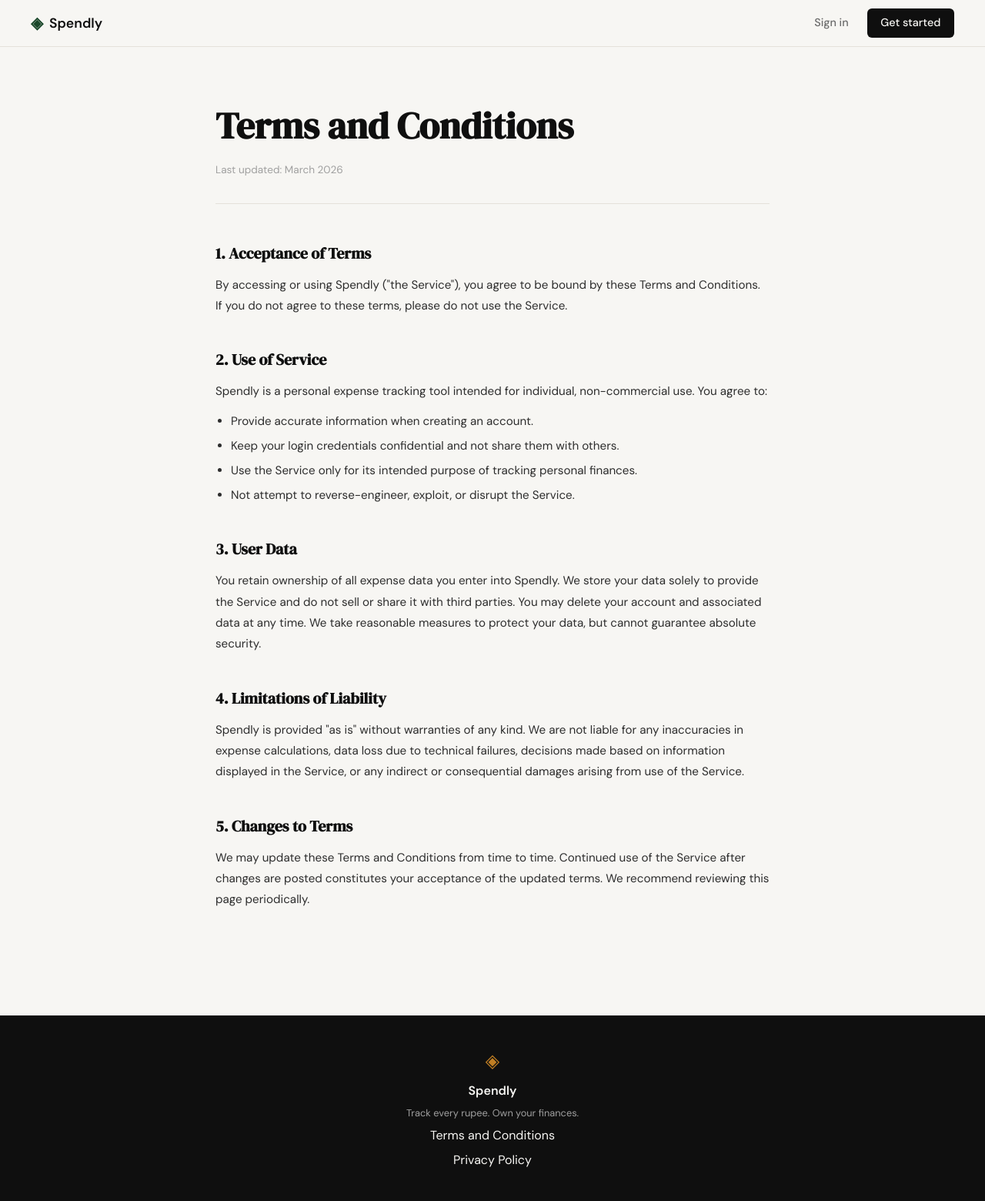
After one commit to shantanu-lrnr/spendly, a Flask app: page /terms in a window 1280 px wide. The commit adds this page. Shown: the whole page at 77% size. Run offline with Flask 3, Linux system fonts and the light colour scheme.

Commit message:
landing: add terms and conditions page and route

```diff
--- a/app.py
+++ b/app.py
@@ -20,6 +20,11 @@ def register():
 @app.route("/login")
 def login():
     return render_template("login.html")
+
+
+@app.route("/terms")
+def terms():
+    return render_template("terms.html")
 
 
 # ------------------------------------------------------------------ #
--- a/static/css/style.css
+++ b/static/css/style.css
@@ -508,6 +508,65 @@ a { color: inherit; text-decoration: none; }
 }
 
 /* ------------------------------------------------------------------ */
+/* Terms / Privacy pages                                              */
+/* ------------------------------------------------------------------ */
+
+.terms-page {
+    padding: 4rem 2rem 6rem;
+}
+
+.terms-inner {
+    max-width: 720px;
+    margin: 0 auto;
+}
+
+.terms-title {
+    font-family: var(--font-display);
+    font-size: clamp(2rem, 4vw, 3rem);
+    color: var(--ink);
+    margin-bottom: 0.5rem;
+}
+
+.terms-updated {
+    font-size: 0.85rem;
+    color: var(--ink-faint);
+    margin-bottom: 3rem;
+    padding-bottom: 2rem;
+    border-bottom: 1px solid var(--border);
+}
+
+.terms-section {
+    margin-bottom: 2.5rem;
+}
+
+.terms-section h2 {
+    font-family: var(--font-display);
+    font-size: 1.25rem;
+    color: var(--ink);
+    margin-bottom: 0.75rem;
+}
+
+.terms-section p {
+    font-size: 0.95rem;
+    color: var(--ink-soft);
+    line-height: 1.8;
+}
+
+.terms-section ul {
+    margin-top: 0.75rem;
+    padding-left: 1.25rem;
+    display: flex;
+    flex-direction: column;
+    gap: 0.4rem;
+}
+
+.terms-section ul li {
+    font-size: 0.95rem;
+    color: var(--ink-soft);
+    line-height: 1.7;
+}
+
+/* ------------------------------------------------------------------ */
 /* Responsive                                                          */
 /* ------------------------------------------------------------------ */
 
--- a/templates/base.html
+++ b/templates/base.html
@@ -34,7 +34,7 @@
             <span class="brand-icon">◈</span>
             <span class="footer-name">Spendly</span>
             <p class="footer-copy">Track every rupee. Own your finances.</p>
-            <a href="#">Terms and Conditions</a>
+            <a href="{{ url_for('terms') }}">Terms and Conditions</a>
             <a href="#">Privacy Policy</a>
         </div>
     </footer>
--- /dev/null
+++ b/templates/terms.html
@@ -0,0 +1,45 @@
+{% extends "base.html" %}
+
+{% block title %}Terms and Conditions — Spendly{% endblock %}
+
+{% block content %}
+
+<section class="terms-page">
+    <div class="terms-inner">
+        <h1 class="terms-title">Terms and Conditions</h1>
+        <p class="terms-updated">Last updated: March 2026</p>
+
+        <div class="terms-section">
+            <h2>1. Acceptance of Terms</h2>
+            <p>By accessing or using Spendly ("the Service"), you agree to be bound by these Terms and Conditions. If you do not agree to these terms, please do not use the Service.</p>
+        </div>
+
+        <div class="terms-section">
+            <h2>2. Use of Service</h2>
+            <p>Spendly is a personal expense tracking tool intended for individual, non-commercial use. You agree to:</p>
+            <ul>
+                <li>Provide accurate information when creating an account.</li>
+                <li>Keep your login credentials confidential and not share them with others.</li>
+                <li>Use the Service only for its intended purpose of tracking personal finances.</li>
+                <li>Not attempt to reverse-engineer, exploit, or disrupt the Service.</li>
+            </ul>
+        </div>
+
+        <div class="terms-section">
+            <h2>3. User Data</h2>
+            <p>You retain ownership of all expense data you enter into Spendly. We store your data solely to provide the Service and do not sell or share it with third parties. You may delete your account and associated data at any time. We take reasonable measures to protect your data, but cannot guarantee absolute security.</p>
+        </div>
+
+        <div class="terms-section">
+            <h2>4. Limitations of Liability</h2>
+            <p>Spendly is provided "as is" without warranties of any kind. We are not liable for any inaccuracies in expense calculations, data loss due to technical failures, decisions made based on information displayed in the Service, or any indirect or consequential damages arising from use of the Service.</p>
+        </div>
+
+        <div class="terms-section">
+            <h2>5. Changes to Terms</h2>
+            <p>We may update these Terms and Conditions from time to time. Continued use of the Service after changes are posted constitutes your acceptance of the updated terms. We recommend reviewing this page periodically.</p>
+        </div>
+    </div>
+</section>
+
+{% endblock %}
```
Also changed, not shown: file.txt (line endings or trailing spaces).
